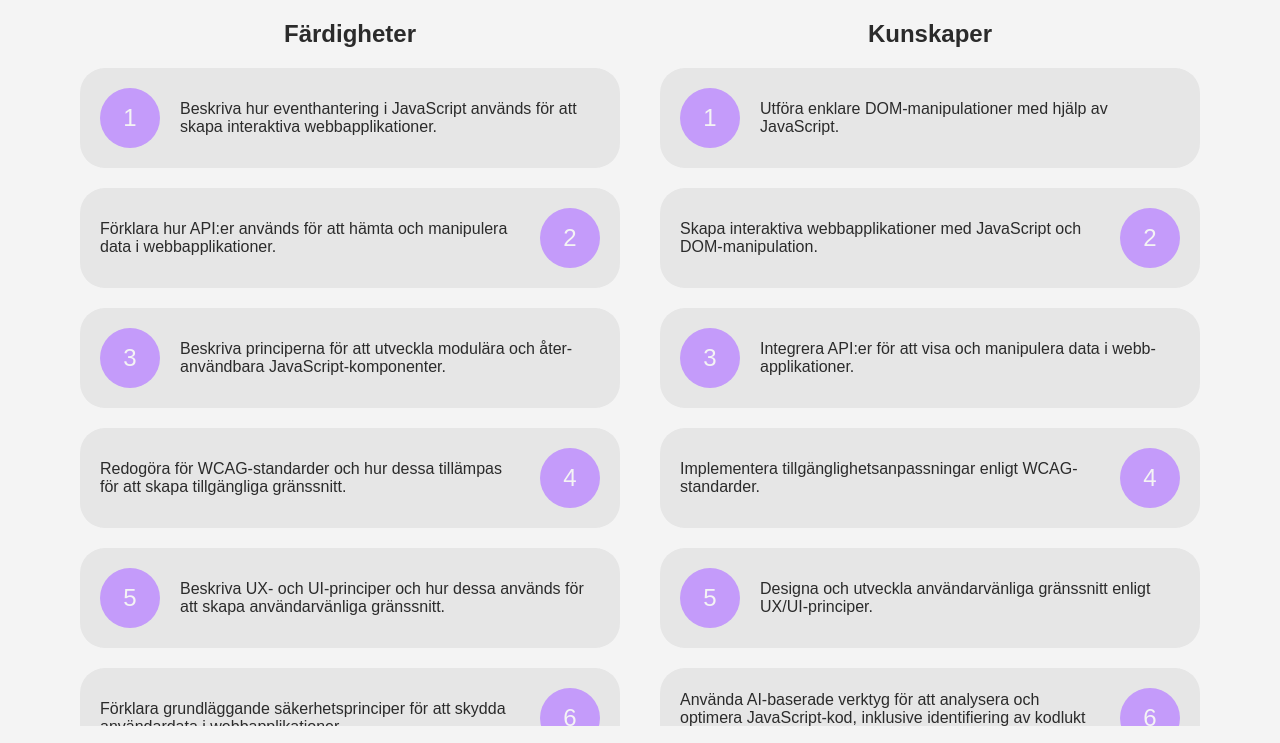
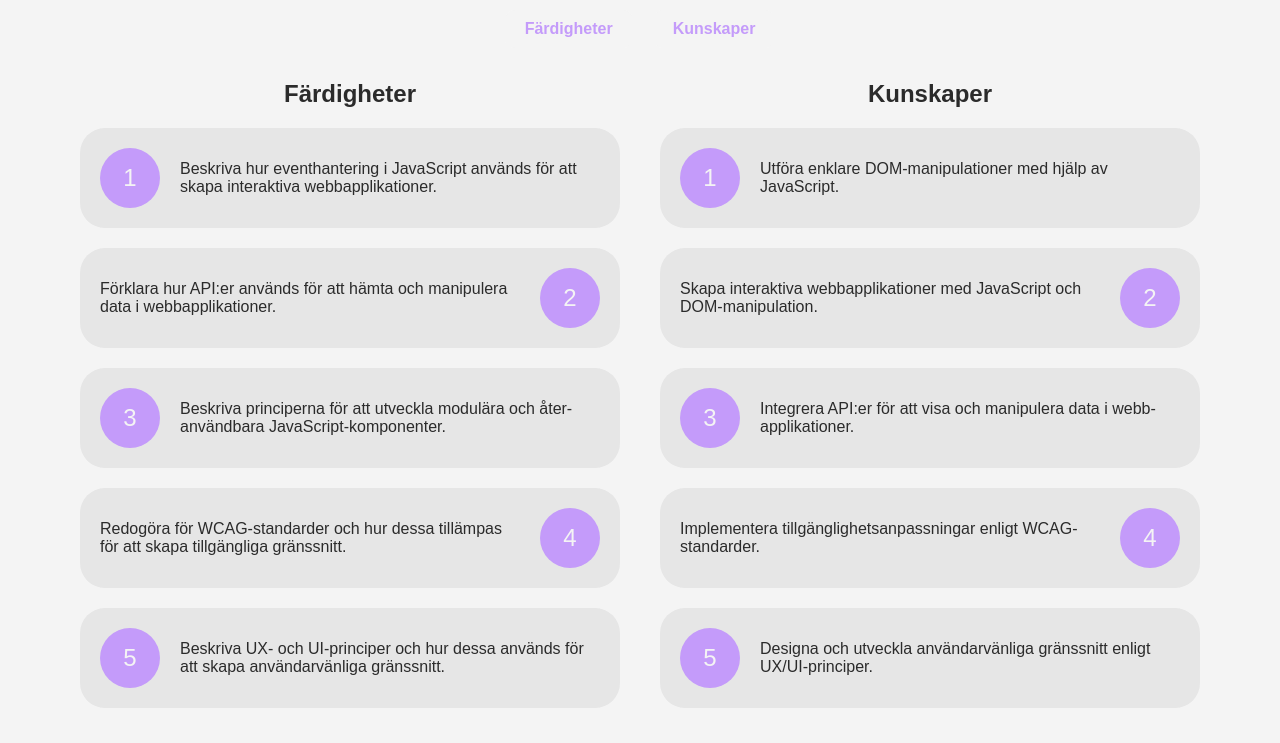
Before and after one commit to saharrshirazii/Kursplaneringsprojekt, a plain HTML site: page lärandemål.html in a window 1280 px wide. Shown: the top 743 px of the page. Drawn offline with Linux system fonts and the light colour scheme.

Commit message:
Adderade smooth scroll.

```diff
--- a/lärandemål.html
+++ b/lärandemål.html
@@ -14,10 +14,16 @@
 <body>
 
   <!--HEADER-->
-
+<!-- SMOOTH SCROLL -->
+    <nav class="scroll">
+    <ul>
+      <li><a href="#skills">Färdigheter</a></li>
+      <li><a href="#knowledge">Kunskaper</a></li>
+    </ul>
+   </nav>
   <!--MAIN LÄGG IN KODEN HÄR-->
   <main id="learning-objectives">
-    <section>
+    <section id="skills"> <!--Scroll id-->
       <h2 class="title-learning">Färdigheter</h2>
 
       <article class="box-learning">
@@ -91,7 +97,7 @@
       </article>
     </section>
 
-    <section>
+    <section id="knowledge"> <!--Scroll id-->
       <h2 class="title-learning">Kunskaper</h2>
 
       <article class="box-learning">
--- a/style.css
+++ b/style.css
@@ -80,8 +80,46 @@ a {
   text-decoration: underline;
 }
 
+/* SMOOTH SCROLL */
+html {
+  scroll-behavior: smooth;
+}
+section {
+  scroll-margin-top: 80px;
+}
+nav.scroll {
+  position: fixed;
+  top: 0;
+  left: 0;
+  width: 100%;
+  background-color: var(--color-grey-light);
+  padding: 10px 0;
+  z-index: 1000;
+}
+nav ul {
+  list-style: none;
+  padding: 0;
+  display: flex;
+  gap: 20px;
+  justify-content: center;
+  margin: 0;
+}
+
+nav a{
+  text-decoration: none;
+  color:var(--color-purple-dark);
+  font-weight: bold;
+  background-color: var(--color-grey-light);
+  padding: 10px 20px;
+  border-radius: 10px;
+  display: inline-block;
+
+}
+nav a:hover {
+  background-color: var(--color-purple-dark);
+  color:var(--color-black-dark)
+}
 /* ----------- LÄRANDEMÅL ----------- */
-
 .title-learning {
   text-align: center;
   margin-bottom: 20px;
@@ -128,6 +166,9 @@ a {
   justify-content: center;
   gap: 40px;
   flex-wrap: wrap;
+  /* Scroll del */
+  padding-bottom: 100px;
+  padding-top: 60px;
 }
 
 /* ----------- KUNSKAPSKONTROLL ----------- */
```
